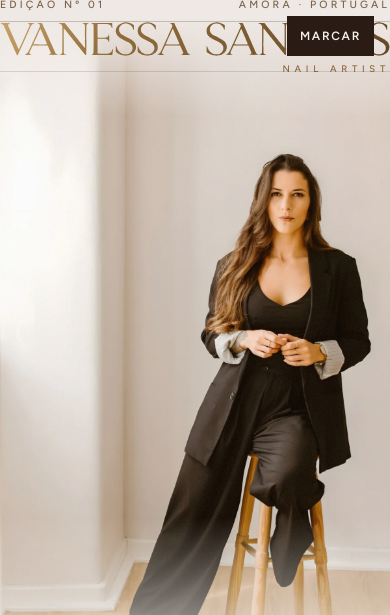
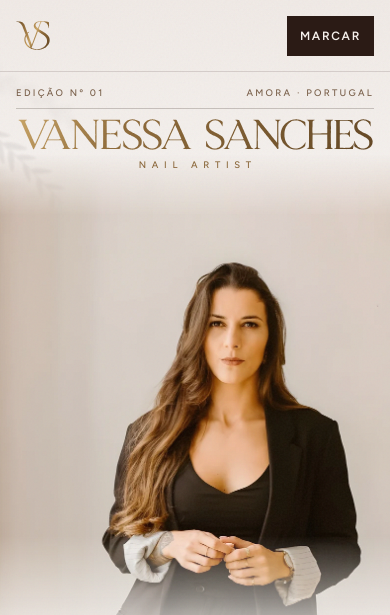
Before and after one commit to azeugral/vanessa-sanches, a plain HTML site: page index.html in a window 390 px wide. Shown: the top 615 px of the page. Drawn offline with Linux system fonts and the light colour scheme; a web font is replaced by a local one.

Commit message:
Hero mobile: margens, logo visível e foto centrada nela
Co-Authored-By: Claude Opus 5.5 <noreply@anthropic.com>

```diff
--- a/index.html
+++ b/index.html
@@ -332,14 +332,18 @@ p{margin:0}
 .topo.sobre-hero{border-color:rgba(43,27,21,.14)}
 .topo.sobre-hero .nav a{color:#2b1b15}
 .topo.sobre-hero .bt-cheio{background:#2b1b15;border-color:#2b1b15;color:#f6f1ec}
-.topo.sobre-hero .m-vs{background:var(--dour-h)}
+.topo.sobre-hero .m-vs{background:linear-gradient(120deg,#6b4c26 0%,#a9824a 38%,#c9a465 50%,#8f6b3a 64%,#5e4220 100%)}
 @media (max-width:900px){
   .hero{background:linear-gradient(to bottom,rgb(240,234,230),rgb(251,250,248) 40%,rgb(246,241,236));padding-bottom:44px}
   .capa-foto{position:relative;right:auto;top:auto;bottom:auto;width:100%;height:auto;aspect-ratio:4/5;margin:-14vw 0 0;order:0;
     -webkit-mask:linear-gradient(to bottom,transparent 0,#000 14%,#000 72%,transparent 100%);mask:linear-gradient(to bottom,transparent 0,#000 14%,#000 72%,transparent 100%)}
-  .capa-foto img{object-position:72% 0}
-  .capa-topo,.capa-nome{right:auto}
-  .capa-nome .sub{text-align:right}
+  .capa-topo{right:auto;margin:88px var(--g) 0}
+  .capa-nome{right:auto;margin:10px var(--g) 0}
+  .capa-nome .sub{text-align:center;margin-top:10px;letter-spacing:.6em;text-indent:.6em}
+  .capa-topo{font-size:9.5px;letter-spacing:.24em}
+  .capa-foto{aspect-ratio:auto;height:129vw;margin:-4vw 0 0;overflow:hidden;
+    -webkit-mask:linear-gradient(to bottom,transparent 0,#000 12%,#000 76%,transparent 100%);mask:linear-gradient(to bottom,transparent 0,#000 12%,#000 76%,transparent 100%)}
+  .capa-foto img{position:absolute;width:152%;height:auto;max-width:none;left:-52vw;top:-25vw;object-fit:fill;animation:none}
   .ch-esq{margin:-10vw var(--g) 0;bottom:auto}
   .ch-dir{left:auto;flex-direction:row;display:grid;border-color:rgba(43,27,21,.18)}
   .ch-item+.ch-item{border-color:rgba(43,27,21,.18)}
```
